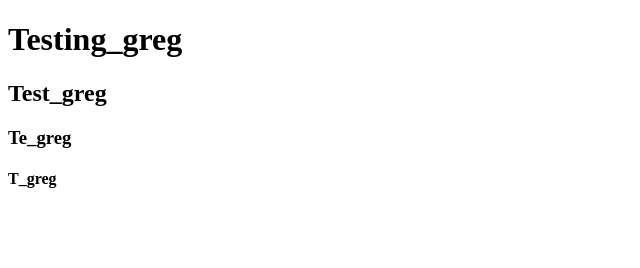
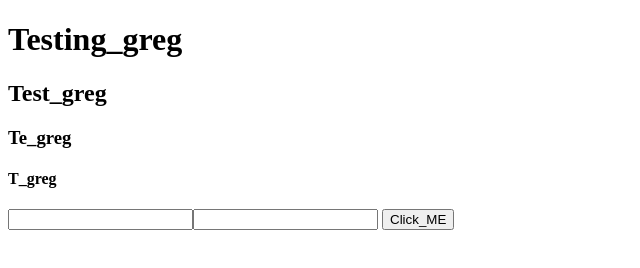
Before and after one commit to K-CDN-EU/Exemples, a plain HTML site: page index.html in a window 1280 px wide. Shown: the whole page, without its empty margins (0-640 px from the left). Drawn offline with Linux system fonts and the light colour scheme.

Commit message:
Update index.html

```diff
--- a/index.html
+++ b/index.html
@@ -10,5 +10,7 @@
     <h2>Test_greg</h2>
     <h3>Te_greg</h3>
     <h4>T_greg</h4>
+    <input label="Donne lien photo"><input>
+    <button> Click_ME </button>
 </body>
 </html>
```
